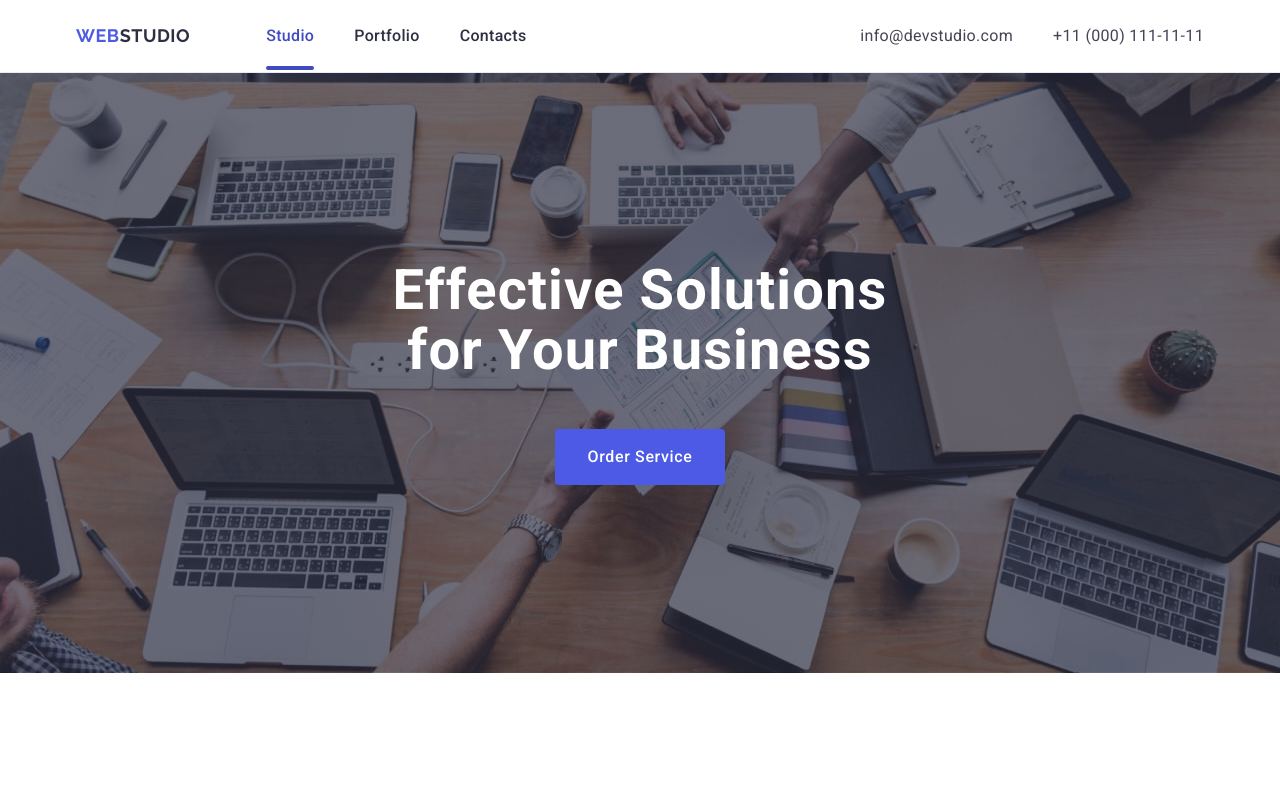
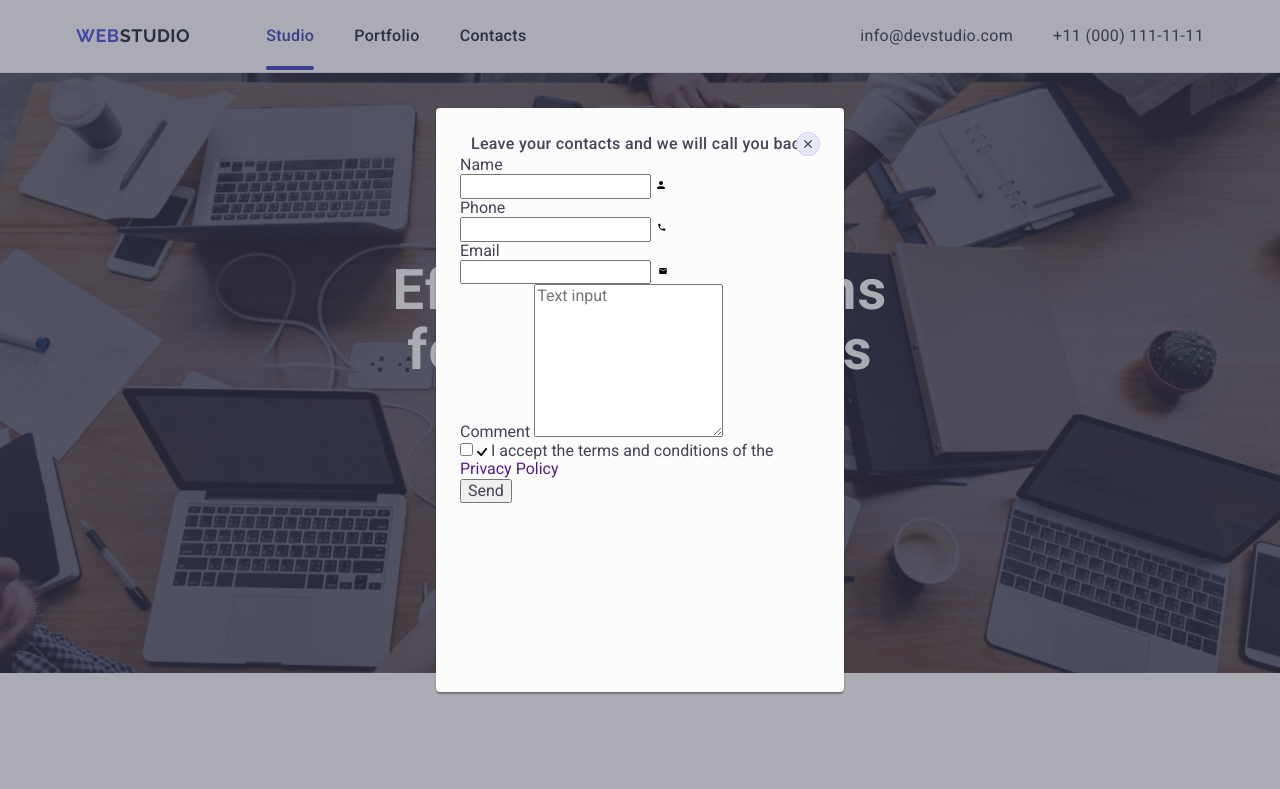
Before and after one commit to zhuk-mariia1023/goit-markup-hw-05, a plain HTML site: page index.html in a window 1280 px wide. Shown: the top 789 px of the page. Drawn offline with nearby package versions, Linux system fonts and the light colour scheme.

Commit message:
add styles in the modal window start

```diff
--- a/css/styles.css
+++ b/css/styles.css
@@ -34,6 +34,11 @@ a {
 
 input {
   font-family: inherit;
+}
+
+button {
+  font-family: inherit;
+  color: currentColor;
 }
 
 .container {
@@ -523,10 +528,13 @@ input {
   background-color: #31d0aa;
 }
 
+.cont-form-footer {
+  margin-left: auto;
+}
+
 .form-footer {
   display: flex;
   gap: 24px;
-  margin-left: 80px;
 }
 
 .cont-form-footer .text {
@@ -536,16 +544,17 @@ input {
   letter-spacing: 0.02em;
   color: #ffffff;
   margin-bottom: 16px;
-  margin-left: 80px;
 }
 
 .form-footer .input {
   background-color: inherit;
-  border: 1px solid #fff;
+  border: 1px solid #ffffff;
   border-radius: 4px;
   width: 264px;
   box-shadow: 0 4px 4px 0 rgba(0, 0, 0, 0.15);
   padding: 8px 16px;
+
+  transition: border 250ms cubic-bezier(0.4, 0, 0.2, 1);
 }
 
 .form-footer .input::placeholder {
@@ -554,6 +563,11 @@ input {
   line-height: 2;
   letter-spacing: 0.04em;
   color: #ffffff;
+}
+
+.form-footer .input:hover,
+.form-footer .input:focus {
+  border: 1px solid #31d0aa;
 }
 
 .cont-form-footer .button {
@@ -568,7 +582,7 @@ input {
   padding: 8px 24px;
   width: 165px;
   height: 40px;
-  background: #4d5ae5;
+  background-color: #4d5ae5;
 
   font-weight: 500;
   font-size: 16px;
@@ -576,30 +590,97 @@ input {
   letter-spacing: 0.04em;
   text-align: center;
   color: #ffffff;
+
+  transition: background-color 250ms cubic-bezier(0.4, 0, 0.2, 1);
+}
+
+.cont-form-footer .button:hover,
+.cont-form-footer .button:focus {
+  background-color: #31d0aa;
 }
 
 .button-icon-footer {
   fill: #ffffff;
 }
 
-.cont-modal-close .button-modal-close {
+.backdrop {
+  position: fixed;
+  top: 0;
+  left: 0;
+  width: 100%;
+  height: 100%;
+  background-color: rgba(46, 47, 66, 0.4);
+
+  opacity: 0;
+  visibility: hidden;
+  pointer-events: none;
+
+  transition: opacity 250ms cubic-bezier(0.4, 0, 0.2, 1),
+    visibility 250ms cubic-bezier(0.4, 0, 0.2, 1);
+}
+
+.backdrop.is-open {
+  opacity: 1;
+  visibility: visible;
+  pointer-events: auto;
+}
+
+.modal {
+  position: absolute;
+  top: 50%;
+  left: 50%;
+  width: 408px;
+  min-height: 584px;
+  border-radius: 4px;
+  box-shadow: 0 1px 1px 0 rgba(0, 0, 0, 0.14), 0 1px 3px 0 rgba(0, 0, 0, 0.12),
+    0 2px 1px 0 rgba(0, 0, 0, 0.2);
+  background-color: #fcfcfc;
+
+  transform: translate(-50%, -50%);
+
+  padding: 24px;
+}
+
+.modal .button-close {
+  border: 1px solid rgba(0, 0, 0, 0.1);
   border-radius: 100%;
-  fill: #e7e9fc;
-  stroke-width: 1px;
-  stroke: rgba(0, 0, 0, 0.1);
+  background-color: #e7e9fc;
   width: 24px;
   height: 24px;
+
+  position: absolute;
+  top: 24px;
+  right: 24px;
+
+  display: flex;
+  justify-content: center;
+  align-items: center;
+
+  transition: background-color 250ms cubic-bezier(0.4, 0, 0.2, 1),
+    border 250ms cubic-bezier(0.4, 0, 0.2, 1);
 }
 
-.cont-modal-close .button-icon-close {
+.modal .icon-close {
   fill: #2e2f42;
+
+  transition: fill 250ms cubic-bezier(0.4, 0, 0.2, 1);
 }
 
-.container-modal .text {
+.modal .button-close:hover,
+.modal .button-close:focus {
+  background-color: #404bbf;
+  border: none;
+}
+
+.modal .button-close:hover .icon-close,
+.modal .button-close:focus .icon-close {
+  fill: #ffffff;
+}
+
+.backdrop .text {
   font-weight: 500;
   font-size: 16px;
   line-height: 1.5;
   letter-spacing: 0.02em;
   text-align: center;
-  color: #2e2f42;
 }
--- a/index.html
+++ b/index.html
@@ -502,10 +502,10 @@
       </div>
     </footer>
     <!-- =========== Modal window ========== -->
-    <div class="container-modal">
-      <div class="cont-modal-close">
-        <button type="submit" class="button-modal-close">
-          <svg class="button-icon-close" width="8" height="8">
+    <div class="backdrop is-open">
+      <div class="modal">
+        <button type="button" class="button-close">
+          <svg class="icon-close" width="8" height="8">
             <use href="./images/icons.svg#icon-close"></use>
           </svg>
         </button>
```
